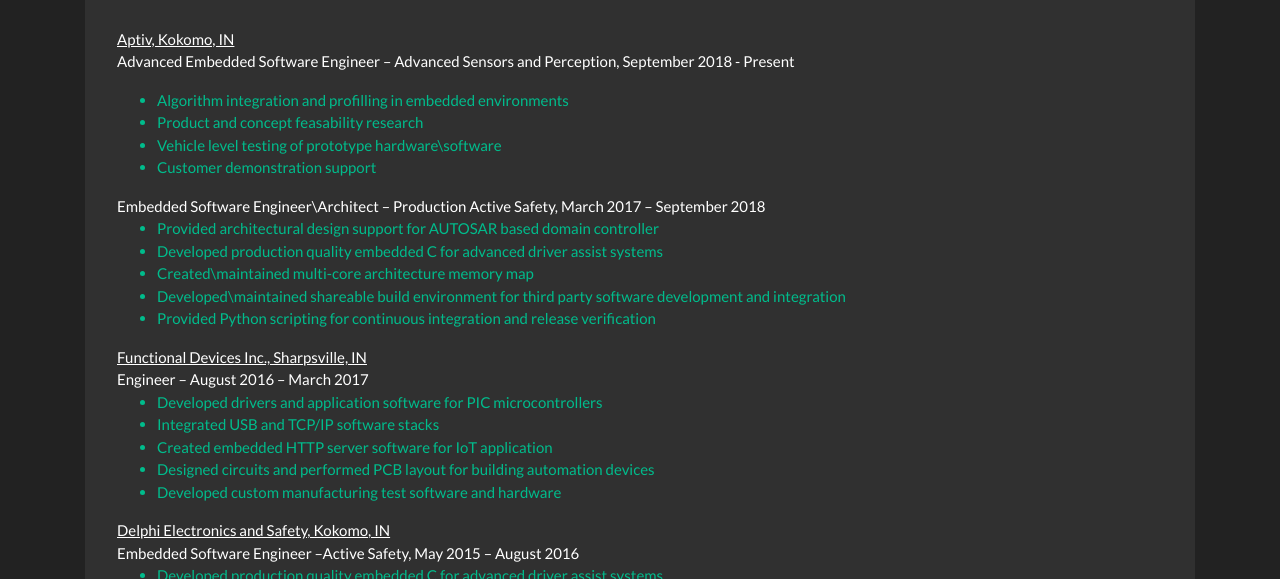
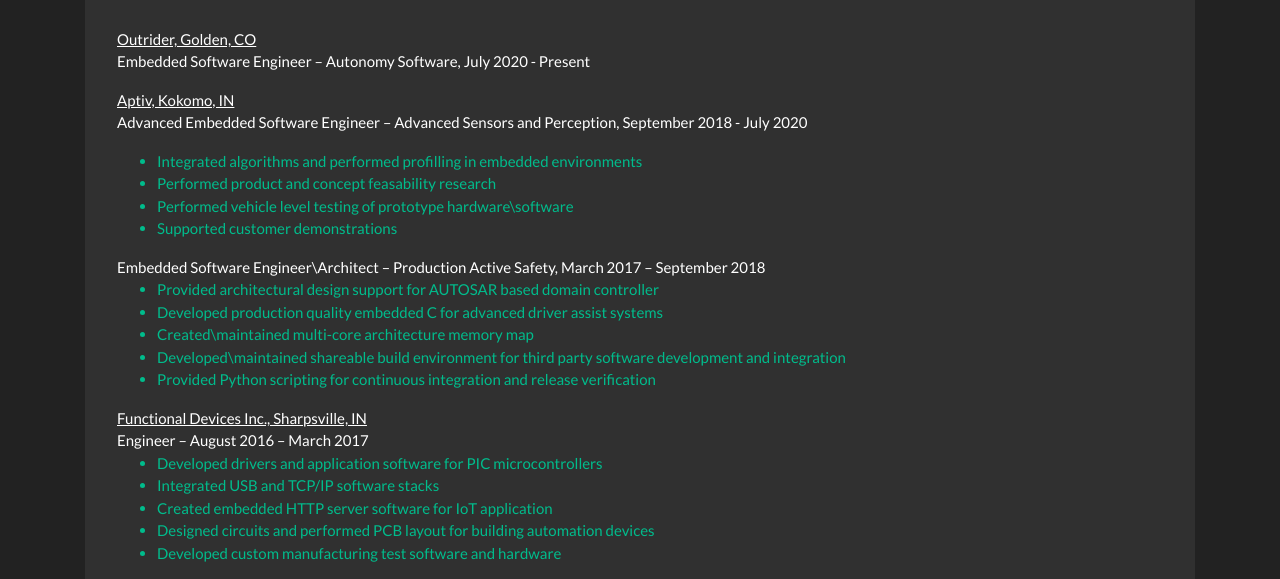
Before and after one commit to djaenicke/djaenicke.github.io, a plain HTML site: page work_experience.html in a window 1280 px wide. Shown: the part 202-781 px from the top of the page. Drawn offline with nearby package versions, Linux system fonts and the light colour scheme.

Commit message:
updated work experience and projects

```diff
--- a/work_experience.html
+++ b/work_experience.html
@@ -53,13 +53,15 @@
   <div class="jumbotron col-12-auto">
     <h3> Work Experience </h3>
       </br>
+      <p><u>Outrider, Golden, CO</u></br>
+      Embedded Software Engineer – Autonomy Software, July 2020 - Present
       <p><u>Aptiv, Kokomo, IN</u></br>
-      Advanced Embedded Software Engineer – Advanced Sensors and Perception, September 2018 - Present
+      Advanced Embedded Software Engineer – Advanced Sensors and Perception, September 2018 - July 2020
       <ul class="text-success">
-        <li> Algorithm integration and profilling in embedded environments </li>
-        <li> Product and concept feasability research </li>
-        <li> Vehicle level testing of prototype hardware\software </li>
-        <li> Customer demonstration support </li>
+        <li> Integrated algorithms and performed profilling in embedded environments </li>
+        <li> Performed product and concept feasability research </li>
+        <li> Performed vehicle level testing of prototype hardware\software </li>
+        <li> Supported customer demonstrations </li>
       </ul>
       Embedded Software Engineer\Architect – Production Active Safety, March 2017 – September 2018
       <ul class="text-success">
```
Also changed, not shown: index.html (+3 -2 lines), projects.html (+3 -2 lines).
